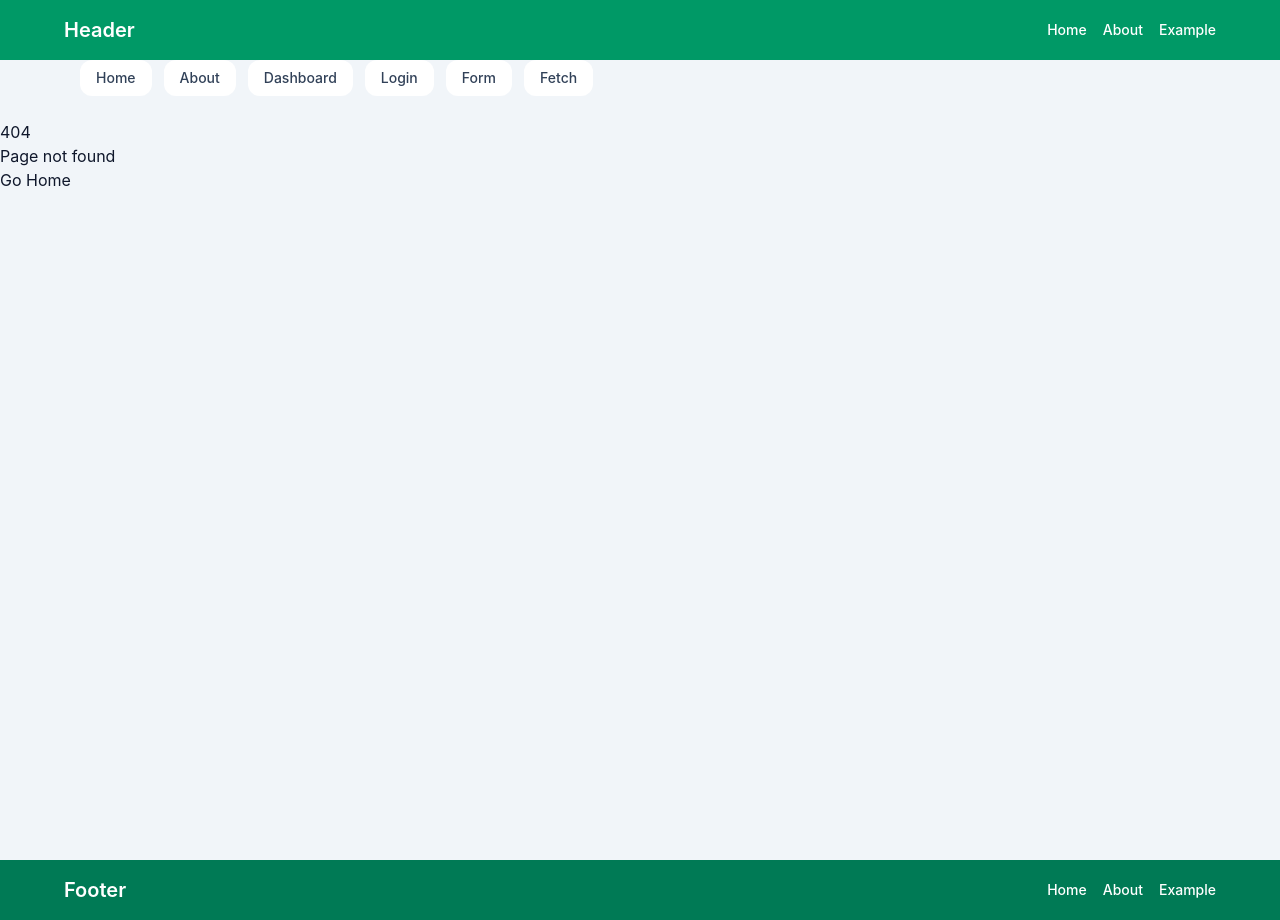
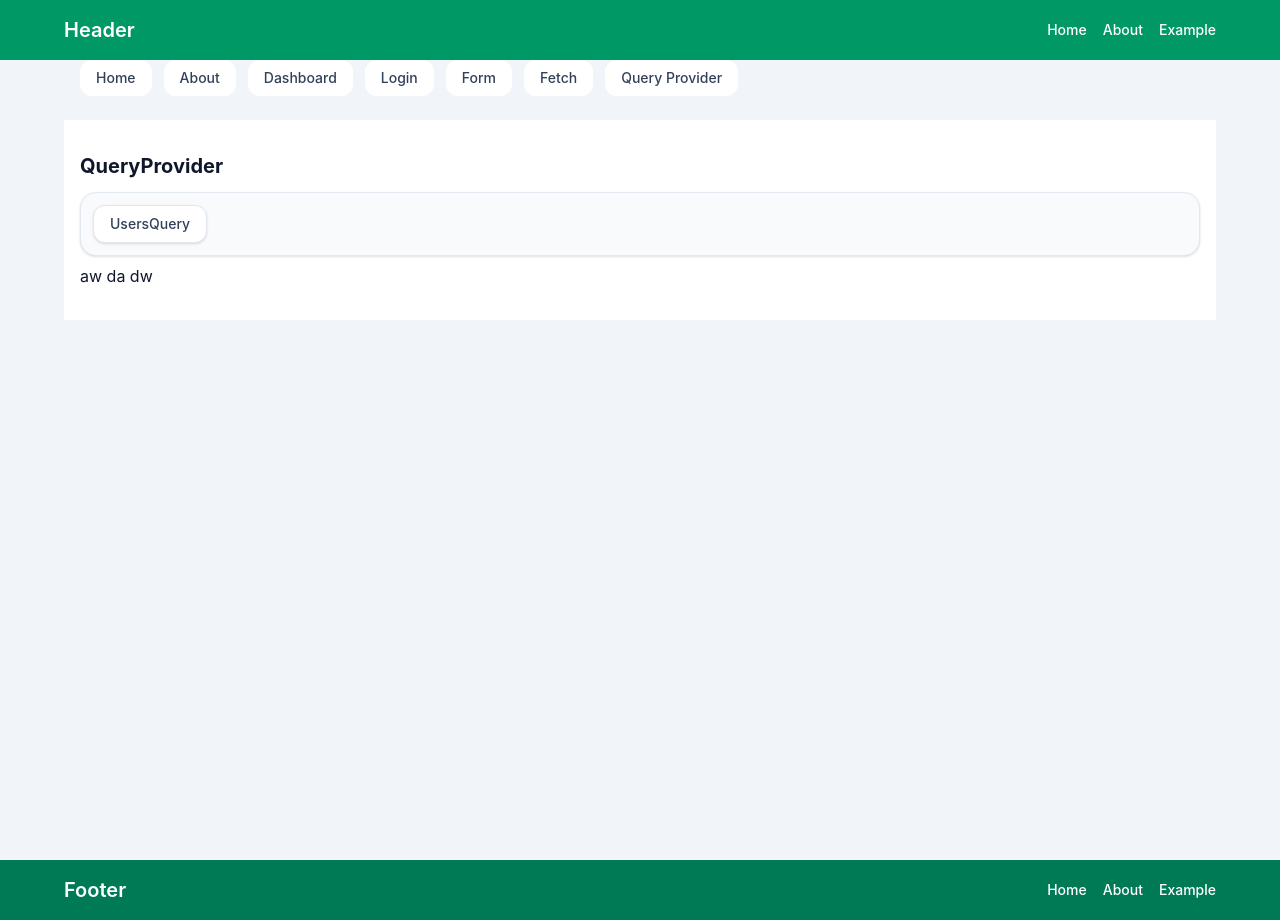
Before and after one commit to mazurokov/react-my-app, a React (Vite) app: page /query-provider/users-query in a window 1280 px wide. Before the commit this address had no page. Built offline with nearby package versions, Linux system fonts and the light colour scheme.

Commit message:
queryProvider

```diff
--- a/package.json
+++ b/package.json
@@ -13,6 +13,7 @@
   "dependencies": {
     "@hookform/resolvers": "^5.9.1",
     "@tailwindcss/vite": "^4.3.3",
+    "@tanstack/react-query": "^5.103.2",
     "react": "^19.2.8",
     "react-dom": "^19.2.8",
     "react-hook-form": "^7.88.0",
--- a/src/App.jsx
+++ b/src/App.jsx
@@ -19,6 +19,8 @@ import TestFetch from "./pages/testFetch/TestFetch.jsx";
 import UsersFetch from "./pages/testFetch/children/UsersFetch/UsersFetch.jsx";
 import SearchFetch from "./pages/testFetch/children/SearchFetch/SearchFetch.jsx";
 import UsersWithHook from "./pages/testFetch/children/UsersWithHook/UsersWithHook.jsx";
+import QueryProvider from "./pages/queryProvider/QueryProvider.jsx";
+import UsersQuery from "./pages/queryProvider/chilldren/usersQuery/UsersQuery.jsx";
 
 function App() {
   const [isAuthenticated, setIsAuthenticated] = useState(false);
@@ -77,6 +79,10 @@ function App() {
                 <Route path="users-with-hook" element={<UsersWithHook />} />
               </Route>
 
+              <Route path="/query-provider" element={<QueryProvider />}>
+                <Route path="users-query" element={<UsersQuery />} />
+              </Route>
+
               <Route path="*" element={<NotFound />} />
             </Routes>
           </main>
--- a/src/components/Navigation/Navigation.jsx
+++ b/src/components/Navigation/Navigation.jsx
@@ -30,6 +30,10 @@ function Navigation() {
       to: "/fetch",
       label: "Fetch",
     },
+    {
+      to: "/query-provider",
+      label: "Query Provider",
+    },
   ];
 
   return (
--- a/src/main.jsx
+++ b/src/main.jsx
@@ -3,9 +3,16 @@ import { createRoot } from "react-dom/client";
 import "./styles/tailwind/tailwind.css";
 import App from "./App.jsx";
 
+import {
+  QueryClient,
+  QueryClientProvider,
+} from "@tanstack/react-query";
+
 createRoot(document.getElementById("root")).render(
   // <StrictMode>
   //   //   <App />
   //   // </StrictMode>,
-  <App />,
+  <QueryClientProvider client={new QueryClient()}>
+    <App />
+  </QueryClientProvider>
 );
--- /dev/null
+++ b/src/pages/queryProvider/QueryProvider.jsx
@@ -0,0 +1,24 @@
+import {Link, Outlet} from "react-router-dom";
+
+function QueryProvider() {
+
+  return (
+    <section className="mx-auto max-w-6xl bg-white px-4 py-8 text-slate-900">
+      <h2 className="text-xl font-bold mb-3">QueryProvider</h2>
+
+      <nav className="flex flex-wrap gap-3 rounded-2xl border border-slate-200 bg-slate-50 p-3 shadow-sm mb-2">
+        <Link
+          className="inline-flex items-center justify-center rounded-xl border border-slate-200 bg-white px-4 py-2 text-sm font-medium text-slate-700 shadow-sm transition-all duration-200 hover:border-slate-300 hover:bg-slate-100 hover:text-slate-900 focus:outline-none focus:ring-2 focus:ring-slate-300"
+          to="users-query"
+        >
+          UsersQuery
+        </Link>
+
+      </nav>
+
+      <Outlet />
+    </section>
+  )
+}
+
+export default QueryProvider;
--- /dev/null
+++ b/src/pages/queryProvider/chilldren/usersQuery/UsersQuery.jsx
@@ -0,0 +1,11 @@
+function UsersQuery() {
+  return (
+    <div>
+      aw da dw
+    </div>
+  )
+}
+
+
+
+export default UsersQuery;
```
Also changed, not shown: 1 other file (tests, documents, lock files or other folders).
